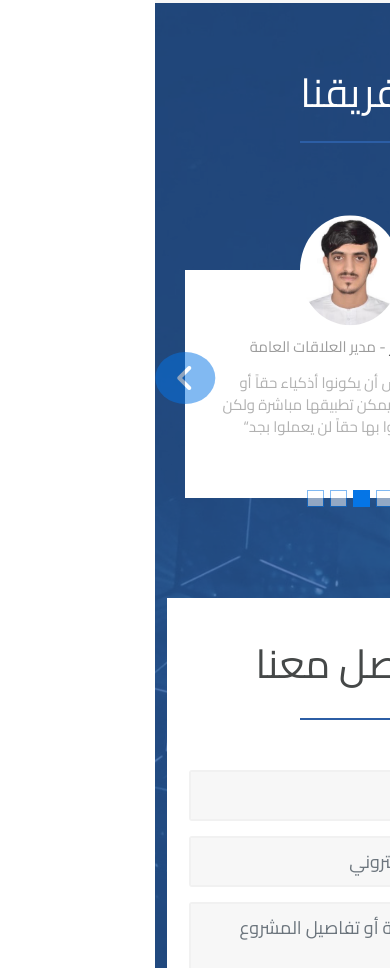
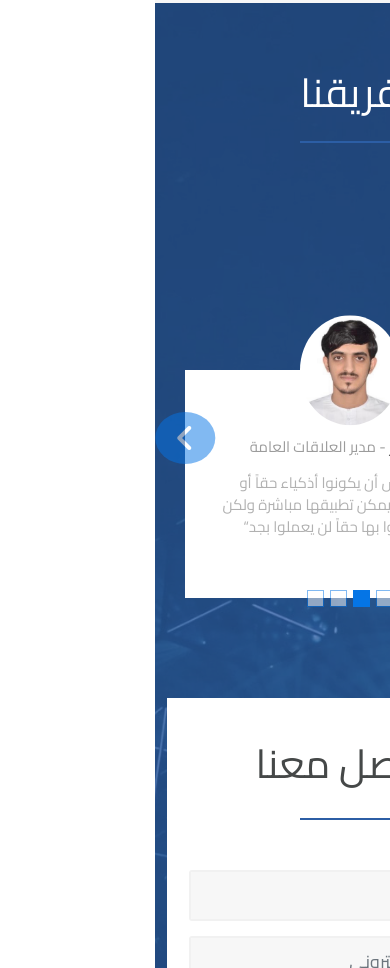
Before and after one commit to omarwork671/cybertech, a plain HTML site: page index.html in a window 390 px wide. Shown: the part 10852-11820 px from the top of the page. Drawn offline with nearby package versions, Linux system fonts and the light colour scheme; files whose address does not match are found by name.

Commit message:
Update style.css

```diff
--- a/css/style.css
+++ b/css/style.css
@@ -994,7 +994,11 @@ section.gallery .gallery-work input.item-type-3:checked~.items .item:not(.item-t
 }
 
 
-
+@media (max-width: 450px) {
+    section.contacts .overlay .testimonials .slider .carousel-item {
+      min-height: 450px;
+    }
+  }
 
 .loader {
     border: 16px solid #f3f3f3; /* Light grey */
```
